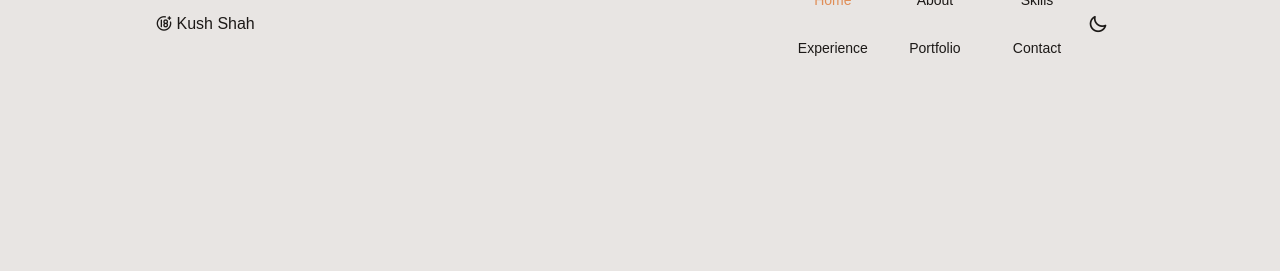
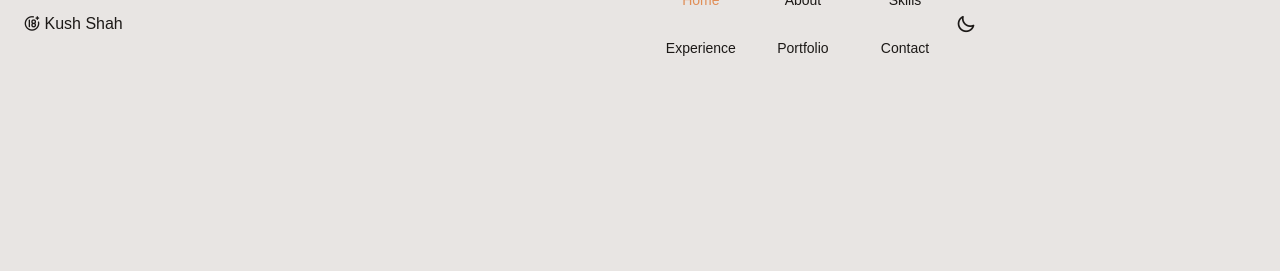
Before and after one commit to 16kush/16kush.github.io, a plain HTML site: page index.html in a window 1280 px wide. Shown: the top 271 px of the page. Drawn offline with nearby package versions, Linux system fonts and the light colour scheme; files whose address does not match are found by name; a web font is replaced by a local one.

Commit message:
Update styles.css

```diff
--- a/assets/css/styles.css
+++ b/assets/css/styles.css
@@ -190,8 +190,8 @@ body::before {
 /*==================== LAYOUT ====================*/
 .container {
   max-width: 768px;
-  /* margin-left: var(--mb-1-5);
-  margin-right: var(--mb-1-5); */
+  margin-left: var(--mb-1-5);
+  margin-right: var(--mb-1-5);
 }
 
 .grid {
```
